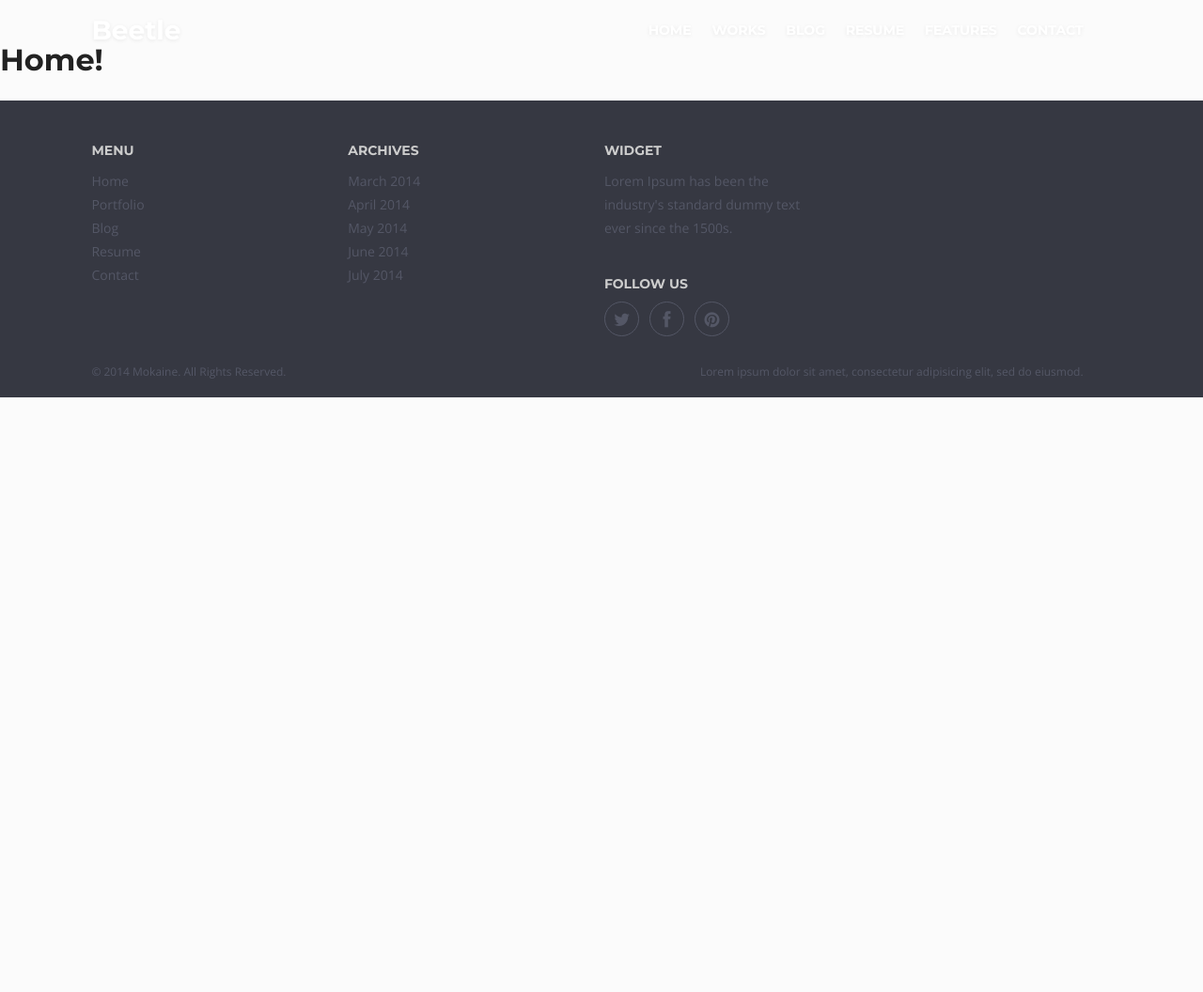
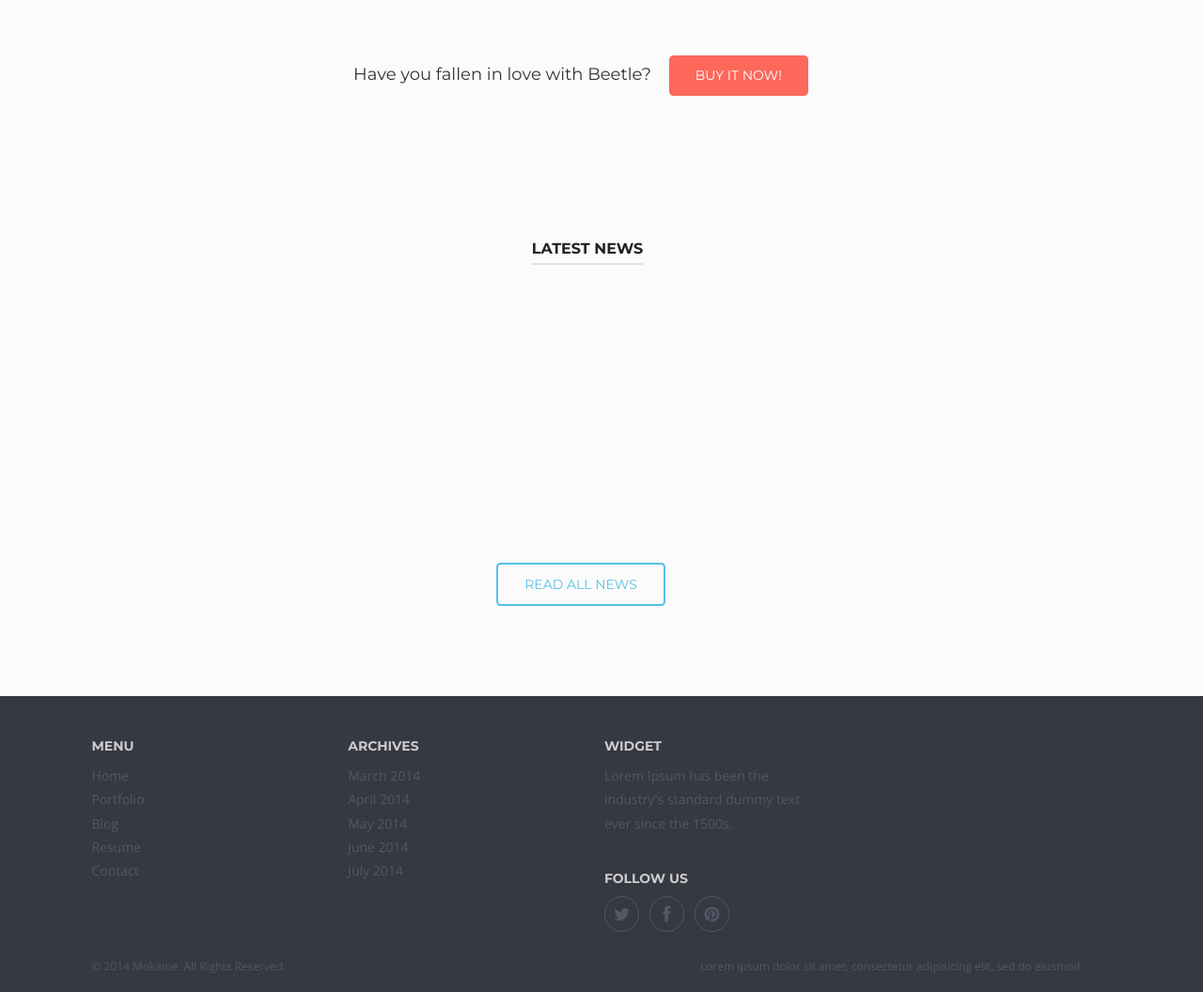
Before and after one commit to warbee/lotso, a Flask app: page /home in a window 1280 px wide. Shown: the whole page at 94% size. Before the commit the page ends 423 px from the top, so only its background shows below. Run offline with Flask 2, Linux system fonts and the light colour scheme; some libraries are stand-ins or nearby versions.

Commit message:
formatted simple home page.

```diff
--- a/app.py
+++ b/app.py
@@ -64,7 +64,7 @@
 
 @app.route('/home')
 def home():
-    return render_template('home.html')
+    return render_template('home.html', logged_in=login.current_user.is_authenticated())
 
 @app.route('/signin')
 def signin():
--- a/templates/home.html
+++ b/templates/home.html
@@ -2,7 +2,94 @@
 
 {% block body %}
 
-<h2>Home!</h2>
 
+<div id="main">
+    <section class="row section call-to-action">
+        <div class="row-content buffer even">
+            <p>Have you fallen in love with Beetle?</p>
+            <a class="button red" href="#">Buy it now!</a>
+        </div>
+    </section>
+
+    <section class="row section">
+    <div class="row-content buffer even clear-after">
+        <div class="section-title"><h3>Latest News</h3></div>
+        <div class="grid-items blog-section masonry-style preload">
+            <article class="item column six">
+                <a href="#">
+                    <figure><img src="http://placehold.it/800x600/ddd/fff&text=Beetle%20image" alt=""><span class="blog-overlay"><i class="icon icon-doc"></i></span></figure>
+                    <div class="blog-excerpt">
+                        <div class="blog-excerpt-inner">
+                            <h5 class="meta-post">Interior design</h5>
+                            <h2>A confortable desk</h2>
+                        </div><!-- blog-excerpt -->
+                    </div><!-- blog-excerpt-inner -->
+                </a>
+            </article>
+            <article class="item column three">
+                <a href="#">
+                    <figure><img src="http://placehold.it/800x600/ddd/fff&text=Beetle%20image" alt=""><span class="blog-overlay"><i class="icon icon-doc"></i></span></figure>
+                    <div class="blog-excerpt">
+                        <div class="blog-excerpt-inner">
+                            <h5 class="meta-post">Relax, Hobbies</h5>
+                            <h2>How I spend my time</h2>
+                            <p>Consectetur adipisicing elit, sed do eiusmod tempor incididunt ut labore et dolore magna aliqua.</p>
+                        </div><!-- blog-excerpt-inner -->
+                    </div><!-- blog-excerpt -->
+                </a>
+            </article>
+            <article class="item column three">
+                <a href="#">
+                    <figure><img src="http://placehold.it/800x600/ddd/fff&text=Beetle%20image" alt=""><span class="blog-overlay"><i class="icon icon-doc"></i></span></figure>
+                    <div class="blog-excerpt">
+                        <div class="blog-excerpt-inner">
+                            <h5 class="meta-post">Holidays</h5>
+                            <h2>Snow &amp; silence</h2>
+                            <p>Consectetur adipisicing elit, sed do eiusmod tempor incididunt ut labore et dolore magna aliqua.</p>
+                        </div><!-- blog-excerpt -->
+                    </div><!-- blog-excerpt-inner -->
+                </a>
+            </article>
+            <article class="item column three">
+                <a href="#">
+                    <figure><img src="http://placehold.it/800x600/ddd/fff&text=Beetle%20image" alt=""><span class="blog-overlay"><i class="icon icon-doc"></i></span></figure>
+                    <div class="blog-excerpt">
+                        <div class="blog-excerpt-inner">
+                            <h5 class="meta-post">Music, Headphones</h5>
+                            <h2>5 Hi-Fi headphones</h2>
+                            <p>Consectetur adipisicing elit, sed do eiusmod tempor incididunt ut labore et dolore magna aliqua.</p>
+                        </div><!-- blog-excerpt -->
+                    </div><!-- blog-excerpt-inner -->
+                </a>
+            </article>
+            <article class="item column three">
+                <a href="#">
+                    <figure><img src="http://placehold.it/800x600/ddd/fff&text=Beetle%20image" alt=""><span class="blog-overlay"><i class="icon icon-doc"></i></span></figure>
+                    <div class="blog-excerpt">
+                        <div class="blog-excerpt-inner">
+                            <h5 class="meta-post">Web Design</h5>
+                            <h2>Build awesome layouts</h2>
+                            <p>Consectetur adipisicing elit, sed do eiusmod tempor incididunt ut labore et dolore magna aliqua.</p>
+                        </div><!-- blog-excerpt -->
+                    </div><!-- blog-excerpt-inner -->
+                </a>
+            </article>
+            <article class="item column six">
+                <a href="#">
+                    <figure><img src="http://placehold.it/800x600/ddd/fff&text=Beetle%20image" alt=""><span class="blog-overlay"><i class="icon icon-doc"></i></span></figure>
+                    <div class="blog-excerpt">
+                        <div class="blog-excerpt-inner">
+                            <h5 class="meta-post">Photography, Instagram</h5>
+                            <h2>We are all made of stars</h2>
+                        </div><!-- blog-excerpt -->
+                    </div><!-- blog-excerpt-inner -->
+                </a>
+            </article>
+            <div class="shuffle-sizer three"></div>
+        </div><!-- grid-items -->
+        <div class="more-btn"><a class="button transparent aqua" href="#">Read all News</a></div>
+    </div>
+</section>
+</div>
 
 {% endblock %}
--- a/templates/layout.html
+++ b/templates/layout.html
@@ -78,6 +78,10 @@
 									</li>
 								</ul>
 							</li>
+							{% if logged_in %}
+	                            <li><a href="{{ url_for('logout')}}">Logout</a></li>
+	                        {% else %}
+	                        {% endif %}
 							<li class="menu-item"><a href="contact.html">Contact</a></li>
 						</ul>
 					</nav>
```
